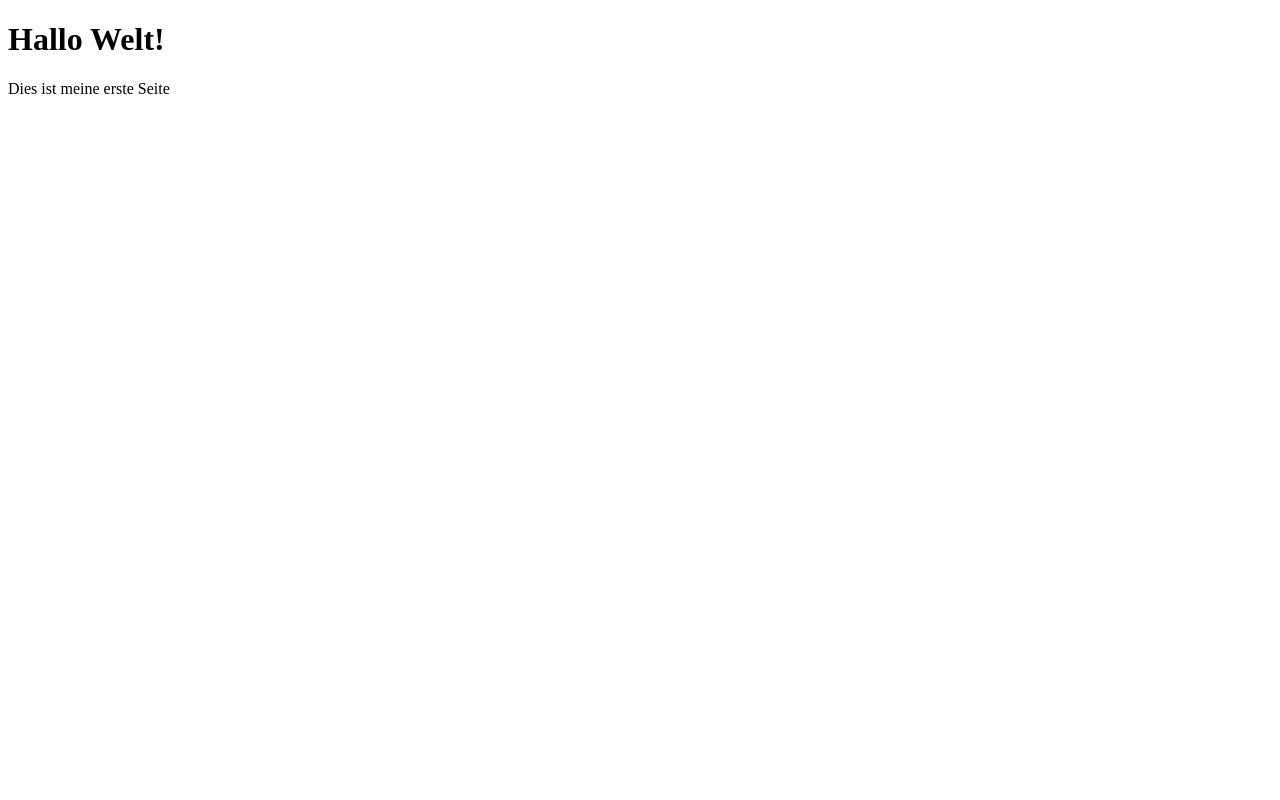
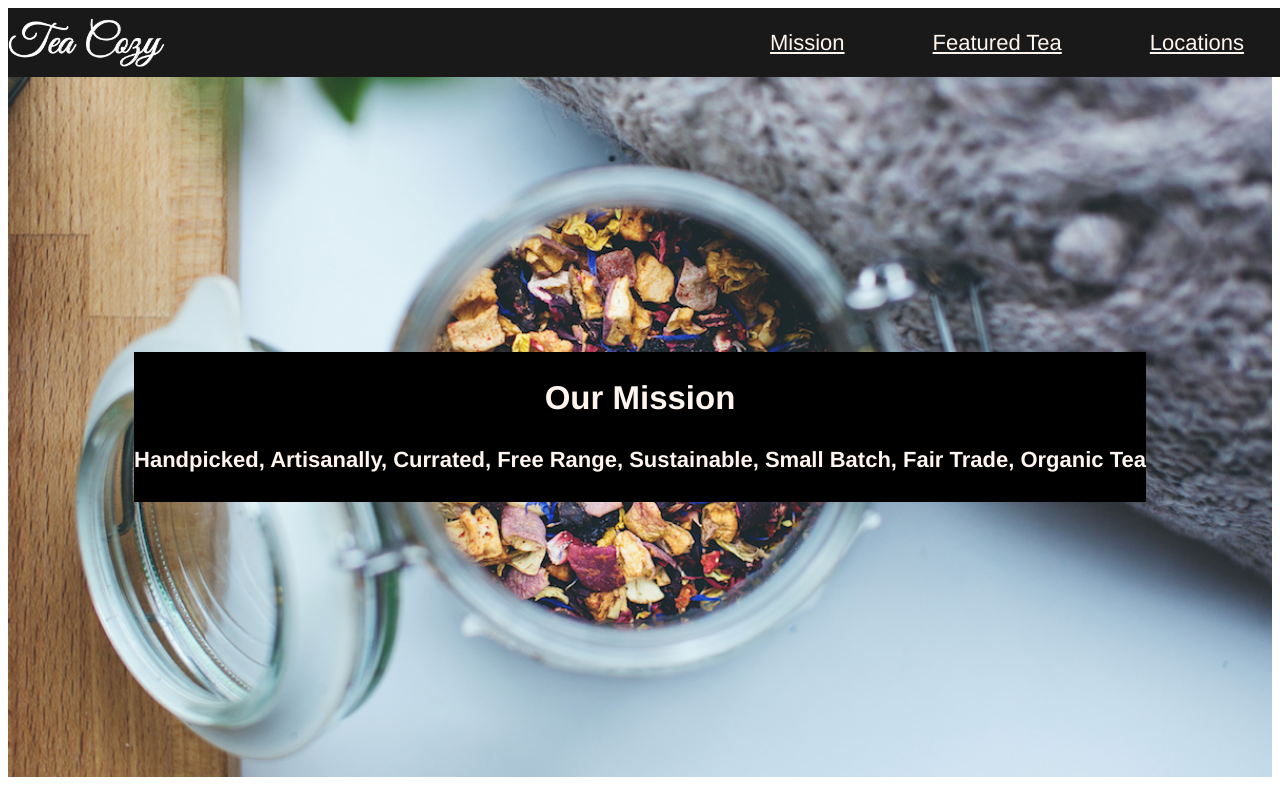
Before and after one commit to jestelmann/TeaCozy, a plain HTML site: page index.html in a window 1280 px wide. Drawn offline with Linux system fonts and the light colour scheme.

Commit message:
Header and mission statement finished

```diff
--- a/index.html
+++ b/index.html
@@ -1,11 +1,30 @@
 <!DOCTYPE html>
 <html>
+
 <head>
     <title>Tea Cozy</title>
     <link rel="stylesheet" type="text/css" href="resources/css/style.css" />
+    <!-- <link rel="stylesheet" type="text/css" href="resources/css/reset.css" /> -->
 </head>
+
 <body>
-        <h1>Hallo Welt!</h1>
-        <p>Dies ist meine erste Seite</p>
+    <header>
+        <nav>
+            <img src="resources/images/img-tea-cozy-logo.png" class="logo" alt="Tea cozy logo"/>
+            <ul>
+                <li>Mission</li>
+                <li>Featured Tea</li>
+                <li>Locations</li>
+            </ul>
+        </nav>
+    </header>
+    <div class="phantom"></div>
+    <div class="mission">
+        <div class="statement">
+            <h2>Our Mission</h2>
+            <h4>Handpicked, Artisanally, Currated, Free Range, Sustainable, Small Batch, Fair Trade, Organic Tea</h4>
+        </div>
+    </div>
 </body>
+
 </html>
--- a/resources/css/style.css
+++ b/resources/css/style.css
@@ -0,0 +1,79 @@
+* {
+    /* border: 1px solid red; */
+}
+
+html {
+    font-family: Helvetica;
+    font-size: 22px;
+    color: seashell;
+}
+
+header {
+    display: flex;
+    position:fixed;
+    z-index: 10;
+    width: 100%;
+    height: auto;
+    height: 69px;
+}
+
+.phantom {
+    display: flex;
+    z-index: 10;
+    width: 100%;
+    height: auto;
+    height: 69px;
+}
+
+header nav {
+    display: inline-flex;
+    width: 100%;
+    align-items: center;
+    justify-content: space-between;
+    background-color: black;
+    opacity: 0.9;
+}
+
+header .logo {
+    max-height: 50px;
+    min-height: 10px;
+}
+
+header ul {
+    display:inline-flex;
+    list-style-type: none;
+}
+
+header li {
+    padding: 2rem;
+    text-decoration: underline;
+}
+
+.header-items {
+    display: inline-block;
+}
+
+.mission {
+    display: flex;
+    height: 700px;
+    background-image: url("../images/img-mission-background.jpg");
+    background-position: center;
+    background-repeat:no-repeat;
+    background-size: cover;
+    justify-content: center;
+    align-items: center;
+}
+
+.statement {
+    display:box;
+    height: fit-content;
+    background-color:black;
+    /*flex-direction: column;
+    justify-content: center;
+    align-items: center;
+    flex-grow: 0; */
+}
+
+.statement h2,h4 {
+    text-align: center;
+}
```
Lines whose indentation alone changed are shown as unchanged.
